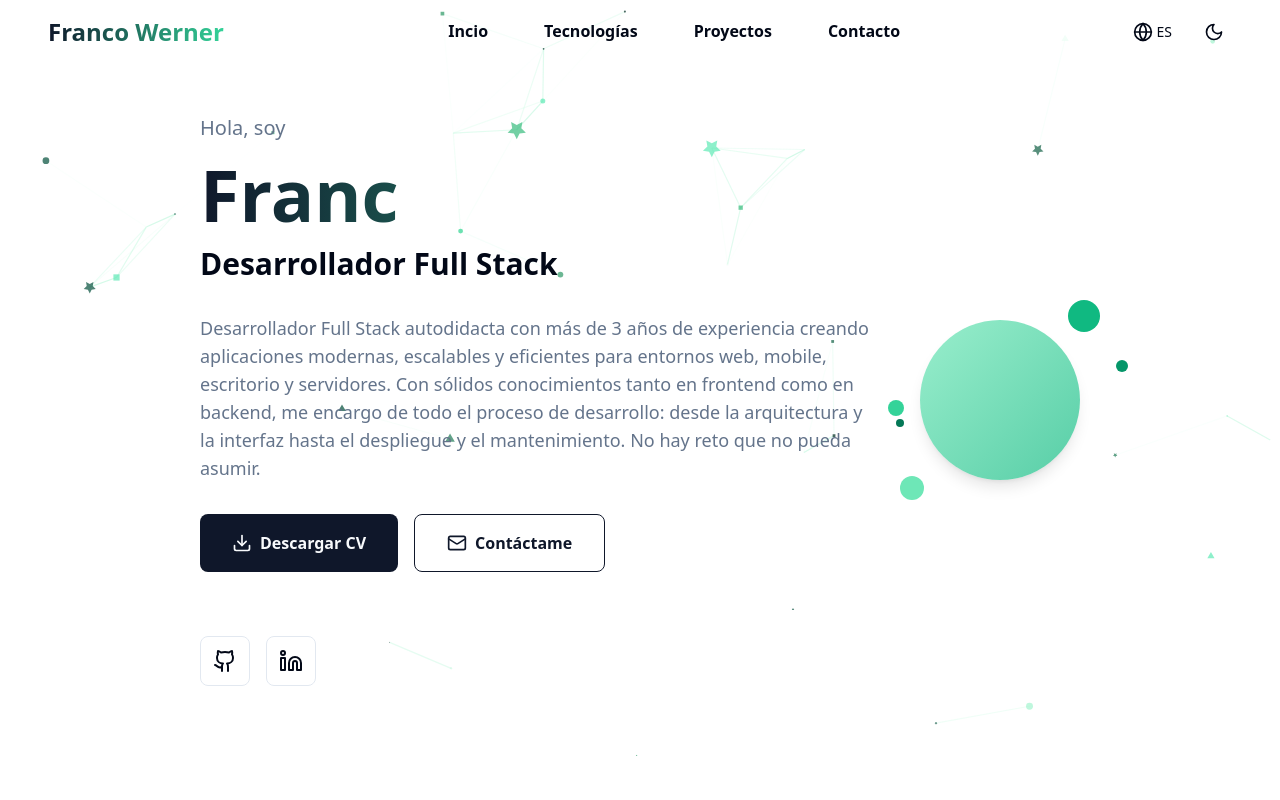
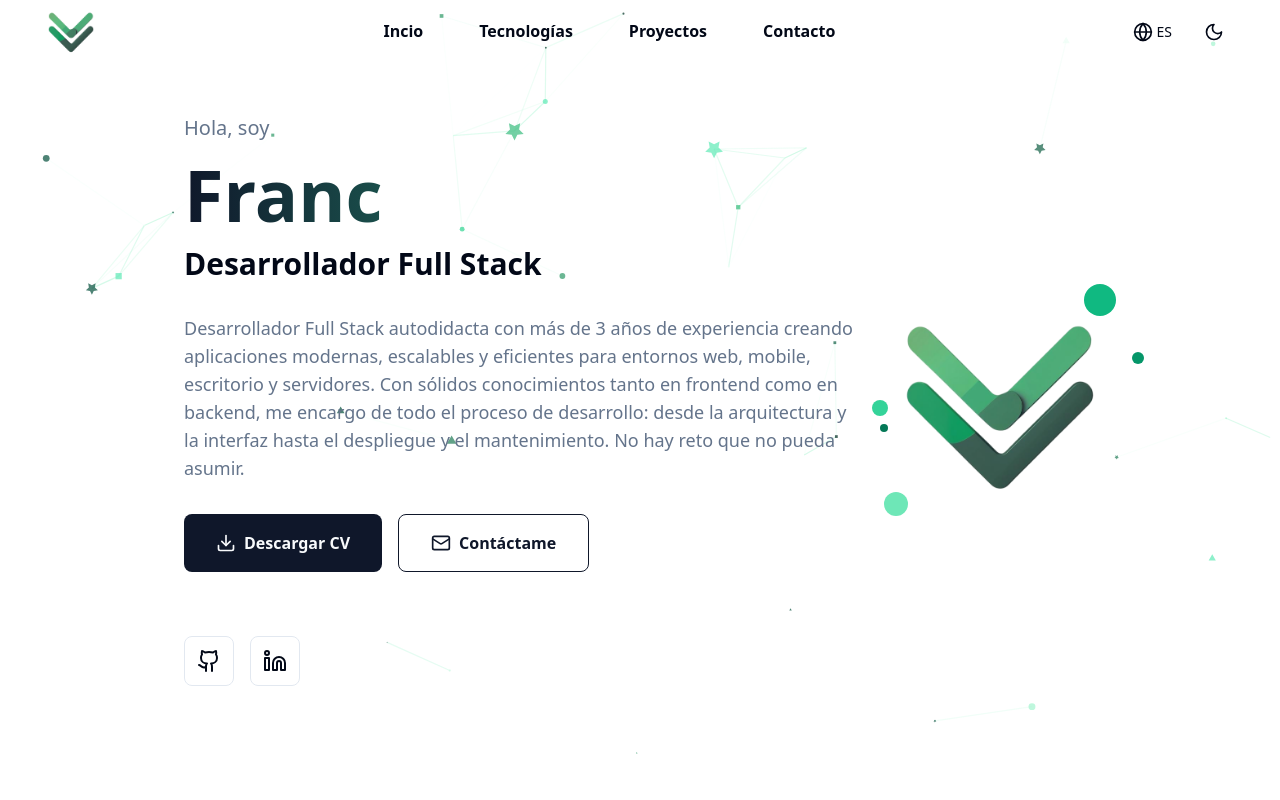
Before and after one commit to franwerner/portafolio, a React (Vite) app: page / in a window 1280 px wide. Shown: the top 800 px of the page. Built offline with nearby package versions, Linux system fonts and the light colour scheme.

Commit message:
feat:Se agrega logo

```diff
--- a/index.html
+++ b/index.html
@@ -5,6 +5,8 @@
   <meta charset="UTF-8" />
   <meta name="viewport" content="width=device-width, initial-scale=1.0" />
   <title>Franco Werner - Full Stack Developer Portfolio</title>
+  <link rel="icon" href="/public/logo2.png" type="image/x-icon" />
+
 </head>
 
 <body>
--- a/src/components/ContactSection.tsx
+++ b/src/components/ContactSection.tsx
@@ -211,16 +211,19 @@ const TextareaField = memo(
             )}
             placeholder={translate.contact[name]}
           />
-          <div className="absolute bottom-1.5 right-3 text-xs text-muted-foreground">
-            {value.trim().length}/{maxLength}
+          <div className="absolute flex justify-between w-full px-4 items-center bottom-1.5 right-3 text-xs text-muted-foreground">
+            {
+              error && <p className="text-sm text-destructive flex items-center gap-1">
+                <AlertCircle className="w-4 h-4" />
+                {error}
+              </p>
+            }
+            <span>
+              {value.trim().length}/{maxLength}
+            </span>
           </div>
         </div>
-        {error && (
-          <p className="mt-2 text-sm text-destructive flex items-center gap-1">
-            <AlertCircle className="w-4 h-4" />
-            {error}
-          </p>
-        )}
+
       </div>
     );
   }
--- a/src/components/HeroSection.tsx
+++ b/src/components/HeroSection.tsx
@@ -117,8 +117,10 @@ function HeroTextSection() {
 
 function HeroImageSection() {
   return (
-    <div className="relative mx-auto max-w-[24rem] aspect-square">
-      <div className="w-full h-full rounded-full p-20 bg-gradient-to-br from-emerald-300/70 to-emerald-500/70 flex items-center justify-center shadow-lg" />
+    <div className="relative mx-auto max-w-[12rem] aspect-square">
+      <div className="w-full h-full rounded-full mt-2 flex items-center justify-center ">
+        <img src="/logo2.png" className="h-auto w-auto max-h-full max-w-full" alt="Logo" />
+      </div>
       <div className="absolute -top-5 -right-5 w-8 h-8 bg-emerald-500 rounded-full" />
       <div className="absolute -bottom-5 -left-5 w-6 h-6 bg-emerald-300 rounded-full" />
       <div className="absolute top-1/2 -left-8 w-4 h-4 bg-emerald-400 rounded-full" />
--- a/src/components/Navigation.tsx
+++ b/src/components/Navigation.tsx
@@ -12,12 +12,15 @@ const NAV_ITEMS = [
 ];
 
 const Logo = memo(() => {
-  const { translate } = useLanguage()
   return (
-    <div className="flex items-center">
-      <span className="text-2xl font-bold gradient-text">{translate.hero.name}</span>
+    <div className="flex items-center gap-2 justify-center">
+      <img
+        src="/logo2.png"
+        className="h-[45px] w-max-min"
+        alt="Logo"
+      />
     </div>
-  );
+  )
 })
 
 const NavLinks = memo(({
--- a/src/components/ProjectsSection.tsx
+++ b/src/components/ProjectsSection.tsx
@@ -37,9 +37,6 @@ const ProjectPreviewButton = memo(({
         <span className="text-xl font-bold text-white/80">
           {project.title.charAt(0)}
         </span>
-        <div className="absolute top-1 right-1 w-4 h-4 bg-white/20 rounded-full flex items-center justify-center">
-          <span className="text-white/80 text-xs font-bold">{project.id}</span>
-        </div>
       </div>
       <h4 className="font-medium text-sm text-foreground mb-1 line-clamp-1">
         {project.title}
@@ -123,10 +120,6 @@ const ProjectMainDisplay = ({ project }) => (
     </div>
 
     <div className="absolute inset-0 bg-gradient-to-br from-white/10 to-transparent"></div>
-
-    <div className="absolute bottom-4 right-4 w-16 h-16 border-2 border-white/30 rounded-full flex items-center justify-center">
-      <span className="text-white/70 text-sm font-bold">#{project.id}</span>
-    </div>
   </div>
 );
 
--- a/src/constant/projects.constant.ts
+++ b/src/constant/projects.constant.ts
@@ -1,7 +1,6 @@
 
 
 export interface Project {
-    id: number;
     title: string;
     description: string;
     image: string;
@@ -14,7 +13,6 @@ export interface Project {
 
 const projects: Project[] = [
     {
-        id: 1,
         title: 'E-Commerce Platform',
         description: 'A full-stack e-commerce platform built with React, Node.js, and MongoDB. Features include user authentication, payment processing, inventory management, and real-time updates.',
         image: '/api/placeholder/600/400',
@@ -25,7 +23,6 @@ const projects: Project[] = [
         color: 'from-blue-500 to-purple-600'
     },
     {
-        id: 2,
         title: 'Task Management App',
         description: 'A collaborative task management application with real-time updates, drag-and-drop functionality, and team collaboration features. Built with modern web technologies.',
         image: '/api/placeholder/600/400',
@@ -36,7 +33,6 @@ const projects: Project[] = [
         color: 'from-green-500 to-emerald-600'
     },
     {
-        id: 3,
         title: 'Weather Dashboard',
         description: 'A responsive weather dashboard that displays current weather conditions, forecasts, and weather maps. Features location-based services and data visualization.',
         image: '/api/placeholder/600/400',
@@ -47,7 +43,6 @@ const projects: Project[] = [
         color: 'from-sky-500 to-blue-600'
     },
     {
-        id: 4,
         title: 'Social Media Analytics',
         description: 'A comprehensive analytics platform for social media metrics with real-time data processing, custom dashboards, and automated reporting features.',
         image: '/api/placeholder/600/400',
@@ -58,7 +53,6 @@ const projects: Project[] = [
         color: 'from-purple-500 to-pink-600'
     },
     {
-        id: 5,
         title: 'Real Estate Platform',
         description: 'Modern real estate platform with property listings, virtual tours, mortgage calculator, and advanced search filters. Integrated with mapping services.',
         image: '/api/placeholder/600/400',
@@ -69,7 +63,6 @@ const projects: Project[] = [
         color: 'from-orange-500 to-red-600'
     },
     {
-        id: 6,
         title: 'Learning Management System',
         description: 'Complete LMS with course creation, video streaming, progress tracking, quizzes, and certificates. Supports multiple user roles and payment integration.',
         image: '/api/placeholder/600/400',
@@ -80,7 +73,6 @@ const projects: Project[] = [
         color: 'from-indigo-500 to-purple-600'
     },
     {
-        id: 7,
         title: 'Healthcare Management',
         description: 'Digital healthcare platform for appointment scheduling, patient records, telemedicine, and prescription management with HIPAA compliance.',
         image: '/api/placeholder/600/400',
@@ -91,7 +83,6 @@ const projects: Project[] = [
         color: 'from-teal-500 to-green-600'
     },
     {
-        id: 8,
         title: 'Financial Dashboard',
         description: 'Advanced financial dashboard with portfolio tracking, market analysis, cryptocurrency monitoring, and automated trading strategies.',
         image: '/api/placeholder/600/400',
@@ -102,7 +93,6 @@ const projects: Project[] = [
         color: 'from-yellow-500 to-orange-600'
     },
     {
-        id: 9,
         title: 'Restaurant Management',
         description: 'Complete restaurant management system with POS, inventory tracking, staff scheduling, table reservations, and delivery integration.',
         image: '/api/placeholder/600/400',
@@ -113,7 +103,6 @@ const projects: Project[] = [
         color: 'from-red-500 to-pink-600'
     },
     {
-        id: 10,
         title: 'IoT Monitoring Platform',
         description: 'IoT device monitoring platform with real-time sensor data, alerts, device management, and predictive maintenance using machine learning.',
         image: '/api/placeholder/600/400',
```
Also changed, not shown: public/logo2.png (added).
